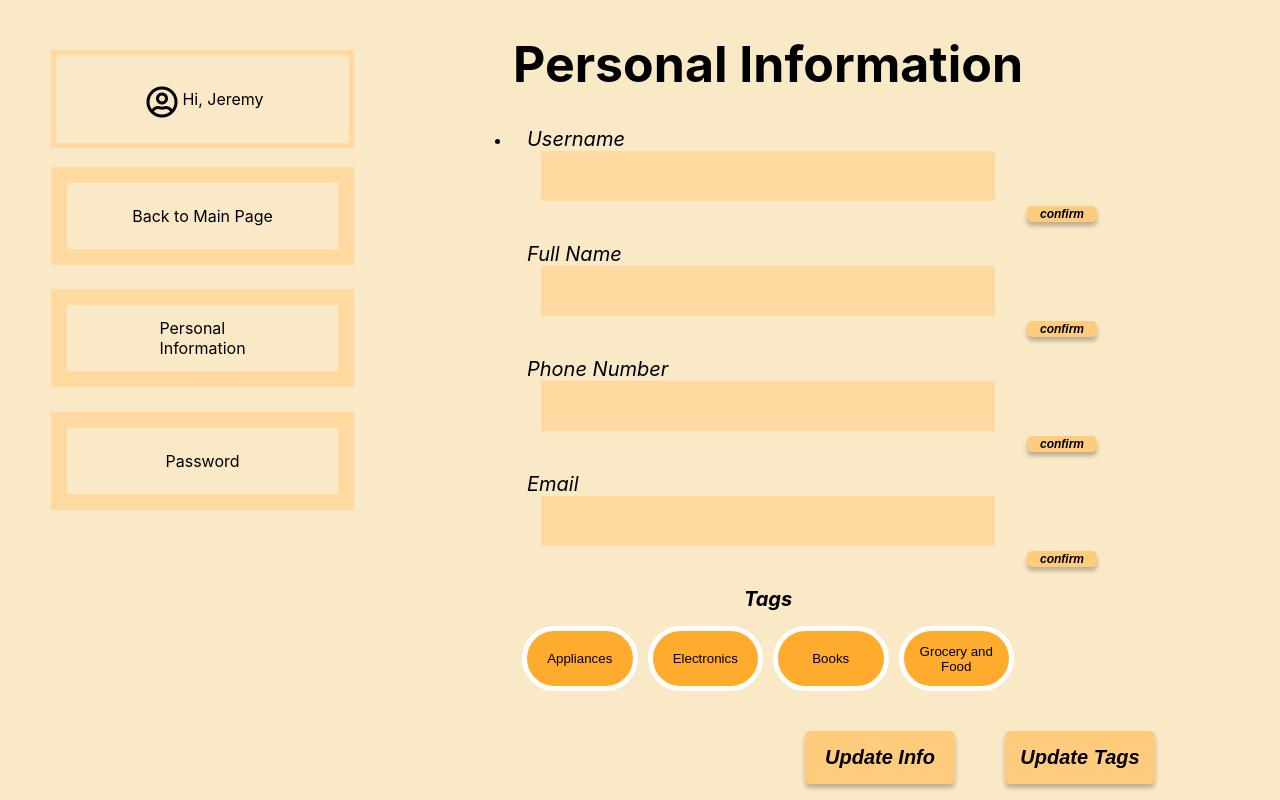
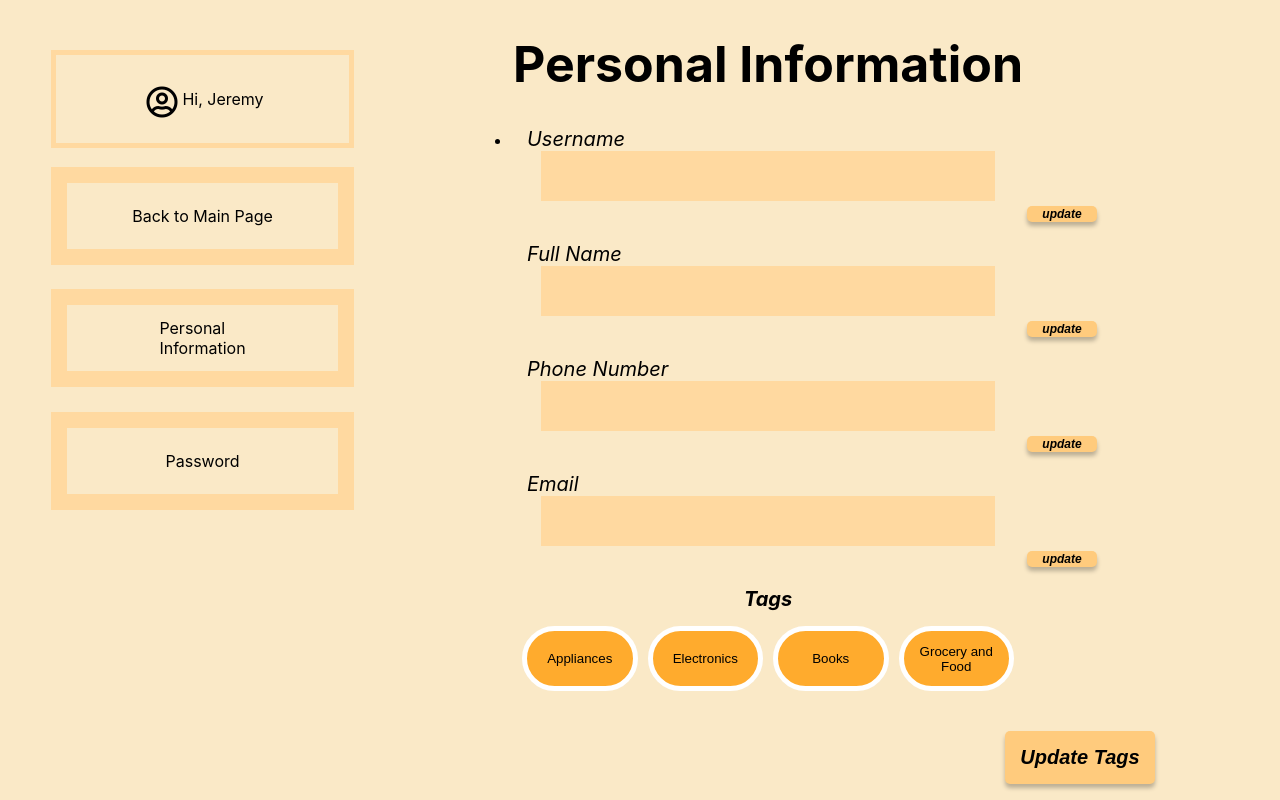
Before and after one commit to cis350/project-uniteandconquer, a React (Create React App) app in the folder uniteandconquer/: page /user-settings-personal-information in a window 1280 px wide. Built offline with nearby package versions, Linux system fonts and the light colour scheme.

Commit message:
Removed update-all button
Update buttons per field render the update-all obsolete

```diff
--- a/uniteandconquer/src/assets/UserSettingsPersonalInformation.css
+++ b/uniteandconquer/src/assets/UserSettingsPersonalInformation.css
@@ -100,30 +100,7 @@ textarea:hover {
   transition-duration: 0.4s;
 }
 
-.create {
-  border: none;
-  background: #ffcb7d;
-  box-shadow: 0px 4px 4px rgba(0, 0, 0, 0.25);
-  border-radius: 5px;
-  padding: 15px;
-  width: 150px;
-
-  font-style: italic;
-  font-weight: bold;
-  font-size: 20px;
-  margin: 5px;
-
-  position: absolute;
-  left: 800px;
-}
-
-.create:hover {
-  box-shadow: 5px 5px 5px rgba(0, 0, 0, 0.25);
-  background-color: grey;
-  transition-duration: 0.4s;
-}
-
-.cancel {
+.update-tags {
   border: none;
   background: #ffcb7d;
   box-shadow: 0px 4px 4px rgba(0, 0, 0, 0.25);
@@ -140,7 +117,7 @@ textarea:hover {
   left: 1000px;
 }
 
-.cancel:hover {
+.updaate-tags:hover {
   box-shadow: 5px 5px 5px rgba(0, 0, 0, 0.25);
   background-color: grey;
   transition-duration: 0.4s;
--- a/uniteandconquer/src/components/UserSettingsPersonalInformation.js
+++ b/uniteandconquer/src/components/UserSettingsPersonalInformation.js
@@ -70,28 +70,28 @@ function UserSettingsPersonalInformation() {
                 <div className="label">Username</div>
                 <input onChange={(e) => setUsername(e.target.value)} />
                 <button className="confirm" type="button" onClick={setUsername}>
-                  confirm
+                  update
                 </button>
               </div>
               <div className="post-field">
                 <div className="label">Full Name</div>
                 <input onChange={(e) => setFullName(e.target.value)} />
                 <button className="confirm" type="button" onClick={setFullName}>
-                  confirm
+                  update
                 </button>
               </div>
               <div className="post-field">
                 <div className="label">Phone Number</div>
                 <input onChange={(e) => setPhoneNumber(e.target.value)} />
                 <button className="confirm" type="button" onClick={setPhoneNumber}>
-                  confirm
+                  update
                 </button>
               </div>
               <div className="post-field">
                 <div className="label">Email</div>
                 <input onChange={(e) => setEmail(e.target.value)} />
                 <button className="confirm" type="button" onClick={setEmail}>
-                  confirm
+                  update
                 </button>
               </div>
             </div>
@@ -106,10 +106,7 @@ function UserSettingsPersonalInformation() {
           </div>
           <br />
           <div className="create-post-bottom">
-            <button className="create" type="button" onClick={updateInformation}>
-              Update Info
-            </button>
-            <button className="cancel" type="button" onClick={updateTags}>
+            <button className="update-tags" type="button" onClick={updateTags}>
               Update Tags
             </button>
           </div>
```
